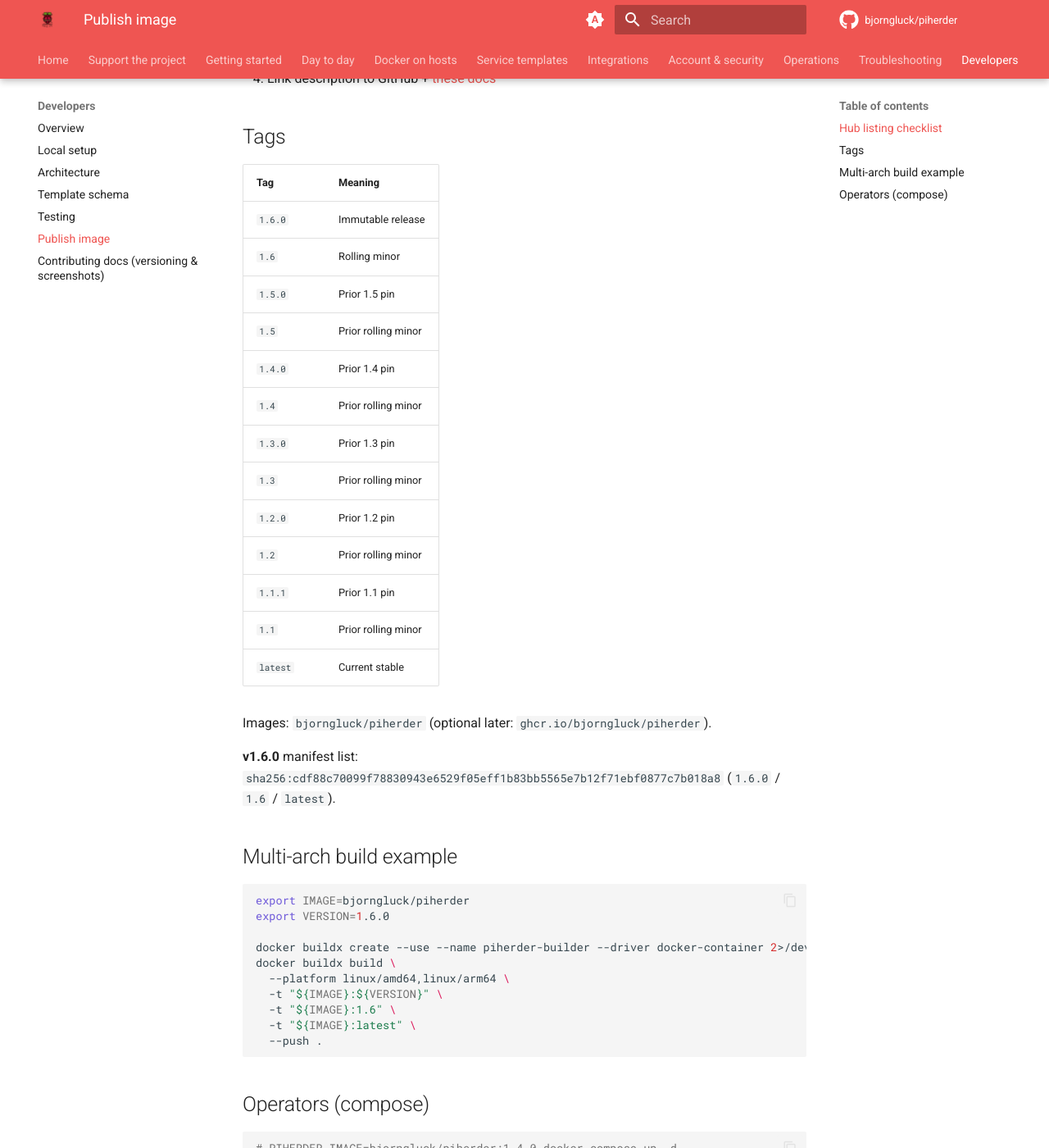
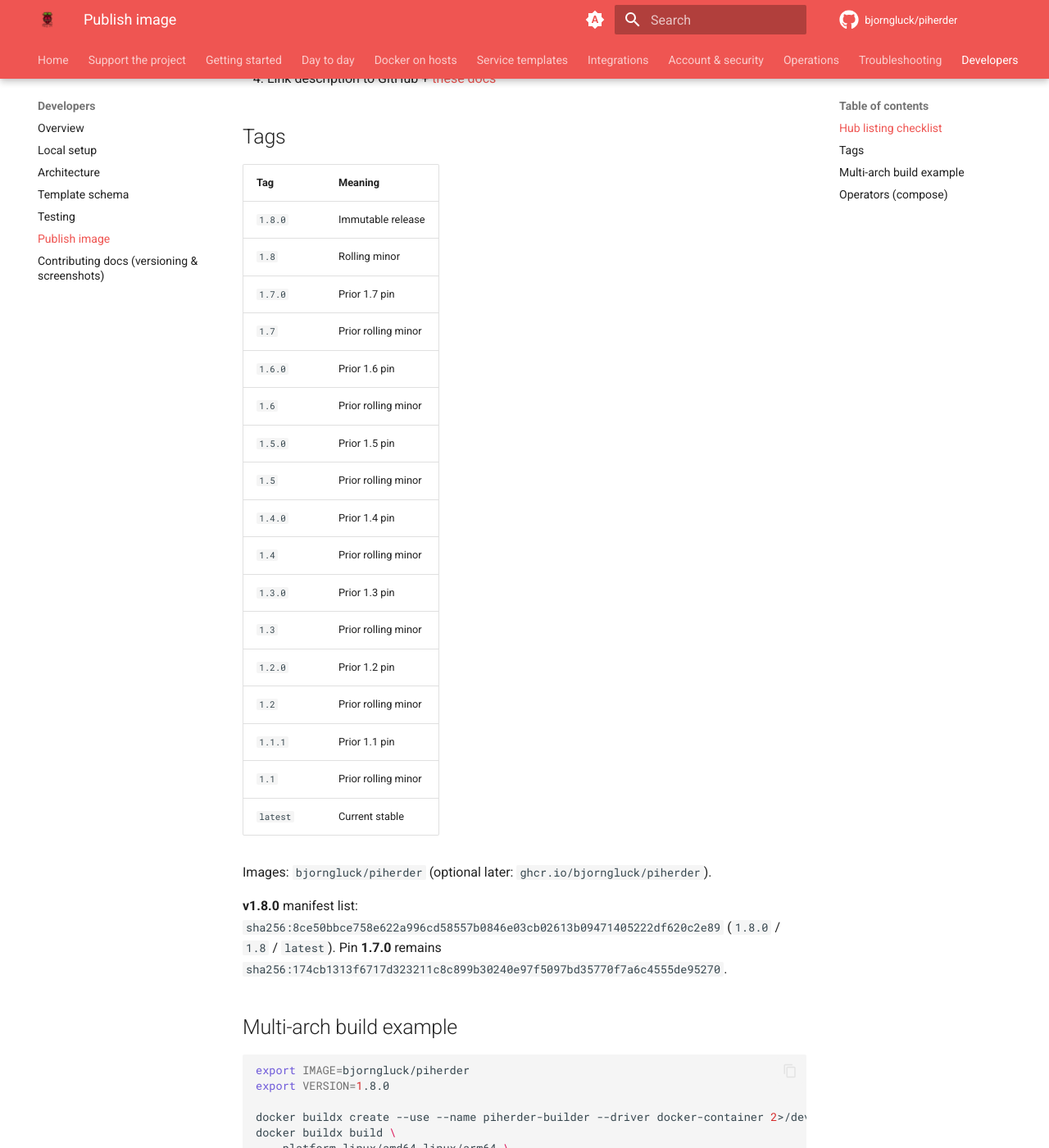
Before and after one commit to bjorngluck/piherder, an MkDocs documentation site: the page built from wiki/developers/publish-image.md, in a window 1280 px wide and 1400 px high, scrolled down 502 px. Shown: the whole window at 82% size. Built offline with MkDocs 1.6.1 and Material for MkDocs 9.7.7, drawn with Linux system fonts in a browser that asks for light colours; comment, search, counter and statistics services are not loaded.

Commit message:
docs(v1.8): record the 1.8.0 Hub manifest digest
Tags 1.8.0, 1.8, and latest are sha256:8ce50bbce758e622a996cd58557b0846e03cb02613b09471405222df620c2e89.

The 1.7.0 pin is unchanged.

````diff
--- a/wiki/developers/publish-image.md
+++ b/wiki/developers/publish-image.md
@@ -1,20 +1,24 @@
 # Publish multi-arch image
 
-Multi-arch images on **Docker Hub**: [bjorngluck/piherder](https://hub.docker.com/r/bjorngluck/piherder) (**v1.6.0** production, `linux/amd64` + `linux/arm64`). Full maintainer checklist: [`docs/PUBLISH_IMAGE.md`](https://github.com/bjorngluck/piherder/blob/main/docs/PUBLISH_IMAGE.md).
+Multi-arch images on **Docker Hub**: [bjorngluck/piherder](https://hub.docker.com/r/bjorngluck/piherder) (**v1.8.0** production, `linux/amd64` + `linux/arm64`). Full maintainer checklist: [`docs/PUBLISH_IMAGE.md`](https://github.com/bjorngluck/piherder/blob/v1.8.0/docs/PUBLISH_IMAGE.md).
 
 ## Hub listing checklist
 
 1. Description + overview
 2. Logo / screenshots
-3. Link to [RELEASE notes](https://github.com/bjorngluck/piherder/blob/main/docs/RELEASE_v1.6.0.md)
+3. Link to [RELEASE notes](https://github.com/bjorngluck/piherder/blob/v1.8.0/docs/RELEASE_v1.8.0.md)
 4. Link description to GitHub + [these docs](https://piherder-docs.hacknow.info/)
 
 ## Tags
 
 | Tag | Meaning |
 |-----|---------|
-| `1.6.0` | Immutable release |
-| `1.6` | Rolling minor |
+| `1.8.0` | Immutable release |
+| `1.8` | Rolling minor |
+| `1.7.0` | Prior 1.7 pin |
+| `1.7` | Prior rolling minor |
+| `1.6.0` | Prior 1.6 pin |
+| `1.6` | Prior rolling minor |
 | `1.5.0` | Prior 1.5 pin |
 | `1.5` | Prior rolling minor |
 | `1.4.0` | Prior 1.4 pin |
@@ -29,19 +33,19 @@ Multi-arch images on **Docker Hub**: [bjorngluck/piherder](https://hub.docker.co
 
 Images: `bjorngluck/piherder` (optional later: `ghcr.io/bjorngluck/piherder`).
 
-**v1.6.0** manifest list: `sha256:cdf88c70099f78830943e6529f05eff1b83bb5565e7b12f71ebf0877c7b018a8` (`1.6.0` / `1.6` / `latest`).
+**v1.8.0** manifest list: `sha256:8ce50bbce758e622a996cd58557b0846e03cb02613b09471405222df620c2e89` (`1.8.0` / `1.8` / `latest`). Pin **1.7.0** remains `sha256:174cb1313f6717d323211c8c899b30240e97f5097bd35770f7a6c4555de95270`.
 
 ## Multi-arch build example
 
 ```bash
 export IMAGE=bjorngluck/piherder
-export VERSION=1.6.0
+export VERSION=1.8.0
 
 docker buildx create --use --name piherder-builder --driver docker-container 2>/dev/null || true
 docker buildx build \
   --platform linux/amd64,linux/arm64 \
   -t "${IMAGE}:${VERSION}" \
-  -t "${IMAGE}:1.6" \
+  -t "${IMAGE}:1.8" \
   -t "${IMAGE}:latest" \
   --push .
 ```
````
Also changed, not shown: docs/PUBLISH_IMAGE.md (+15 -0 lines).
